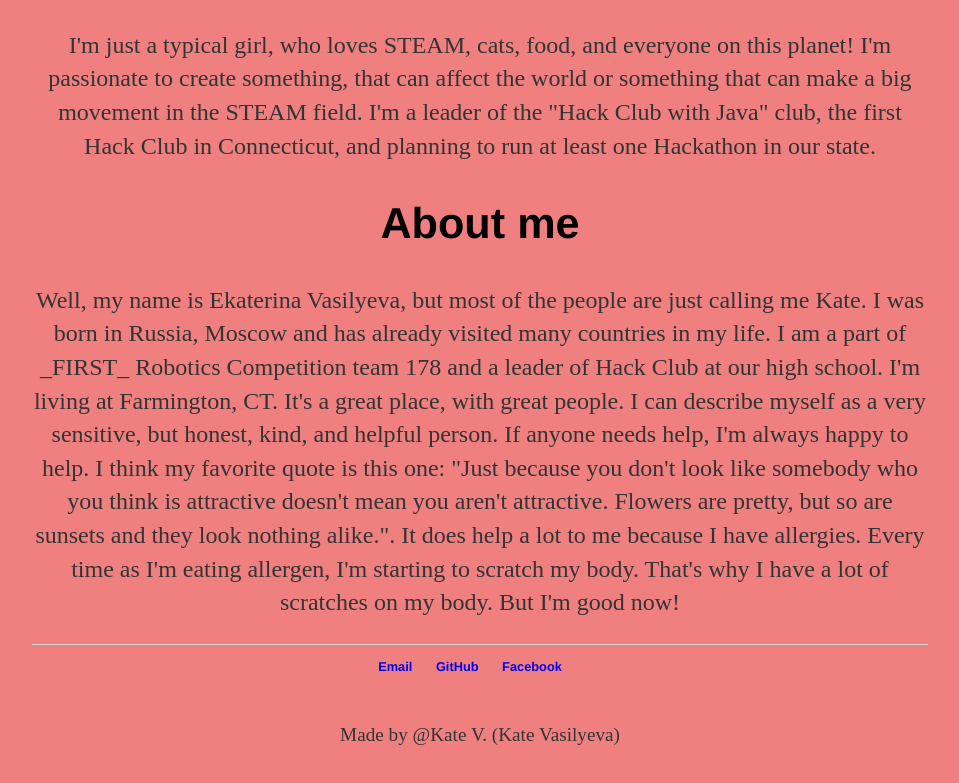
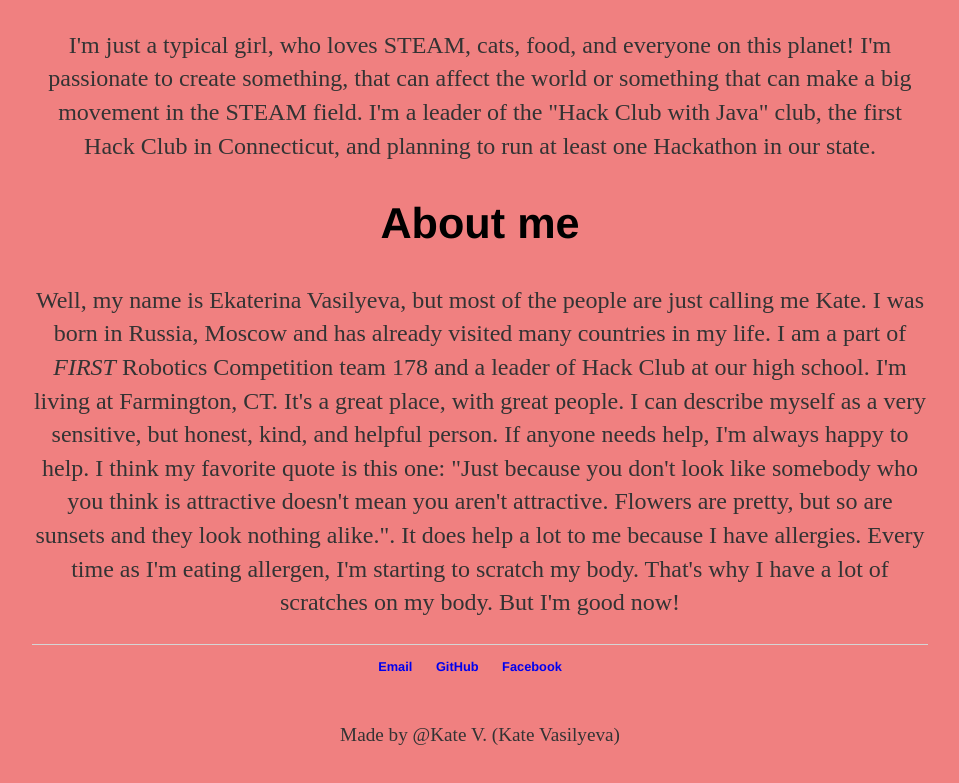
Before and after one commit to EkVasilyeva/EkVasilyeva.github.io, a plain HTML site: page index.html in a window 1280 px wide. Shown: the part 573-1356 px from the top of the page, without its empty margins (160-1119 px from the left). Drawn offline with Linux system fonts and the light colour scheme.

Commit message:
Making FIRST italic

```diff
--- a/index.html
+++ b/index.html
@@ -20,7 +20,7 @@
 				<p>I'm just a typical girl, who loves STEAM, cats, food, and everyone on this planet! I'm passionate to create something, that can affect the world or something that can make a big movement in the STEAM field. I'm a leader of the "Hack Club with Java" club, the first Hack Club in Connecticut, and planning to run at least one Hackathon in our state.</p>
 
 			<h2>About me</h2>
-			<p>Well, my name is Ekaterina Vasilyeva, but most of the people are just calling me Kate. I was born in Russia, Moscow and has already visited many countries in my life. I am a part of _FIRST_ Robotics Competition team 178 and a leader of Hack Club at our high school. I'm living at Farmington, CT. It's a great place, with great people. I can describe myself as a very sensitive, but honest, kind, and helpful person. If anyone needs help, I'm always happy to help. I think my favorite quote is this one: "Just because you don't look like somebody who you think is attractive doesn't mean you aren't attractive. Flowers are pretty, but so are sunsets and they look nothing alike.". It does help a lot to me because I have allergies. Every time as I'm eating allergen, I'm starting to scratch my body. That's why I have a lot of scratches on my body. But I'm good now!</p>
+			<p>Well, my name is Ekaterina Vasilyeva, but most of the people are just calling me Kate. I was born in Russia, Moscow and has already visited many countries in my life. I am a part of <i>FIRST</i> Robotics Competition team 178 and a leader of Hack Club at our high school. I'm living at Farmington, CT. It's a great place, with great people. I can describe myself as a very sensitive, but honest, kind, and helpful person. If anyone needs help, I'm always happy to help. I think my favorite quote is this one: "Just because you don't look like somebody who you think is attractive doesn't mean you aren't attractive. Flowers are pretty, but so are sunsets and they look nothing alike.". It does help a lot to me because I have allergies. Every time as I'm eating allergen, I'm starting to scratch my body. That's why I have a lot of scratches on my body. But I'm good now!</p>
     		</div><!-- /.blurb -->
 		</div><!-- /.container -->
 		<footer>
```
